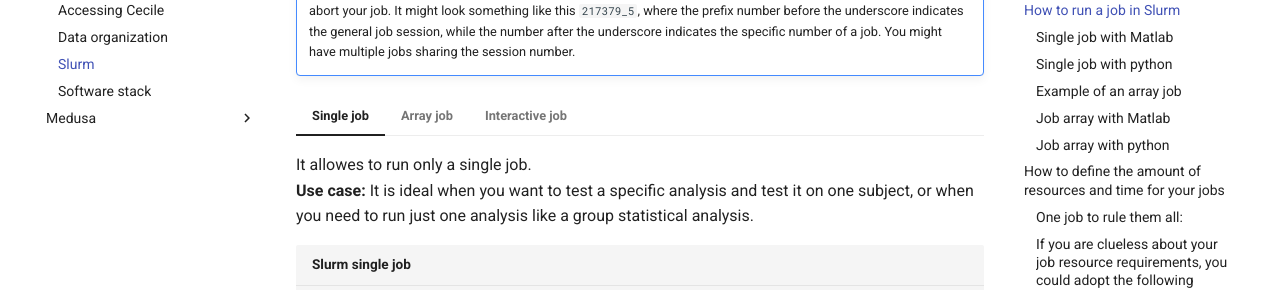
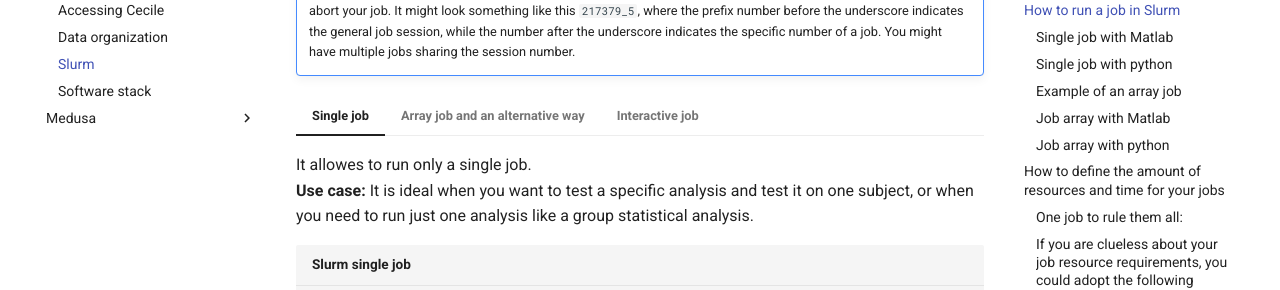
Before and after one commit to pvavra/temp-ipsy, an MkDocs documentation site: the page built from docs/cluster/cecile/slurm.md, in a window 1280 px wide and 900 px high, scrolled down 2090 px. Shown: the part 152-442 px from the top of the window. Built offline with MkDocs 1.6.1 and Material for MkDocs 9.7.7, drawn with Linux system fonts in a browser that asks for light colours.

Commit message:
Modify tab title

```diff
--- a/docs/cluster/cecile/slurm.md
+++ b/docs/cluster/cecile/slurm.md
@@ -188,7 +188,7 @@ Instead of `--mem-per-cpu` you could use `--mem`, the latter specifies the amoun
 
     In case you made your python code executable you can remove the line `module load python` and call the script as follows: `./python_script ${subject}` without prepending `python -u`
 
-=== "Array job"
+=== "Array job and an alternative way"
 
     An array job allows you to run multiple jobs in parallel.</b>
 
```
